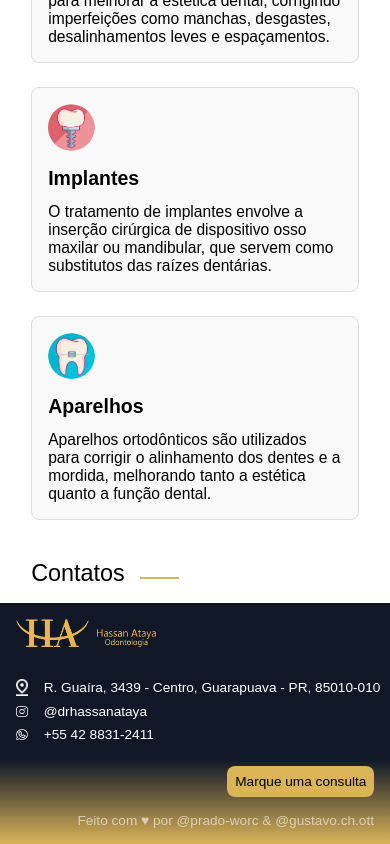
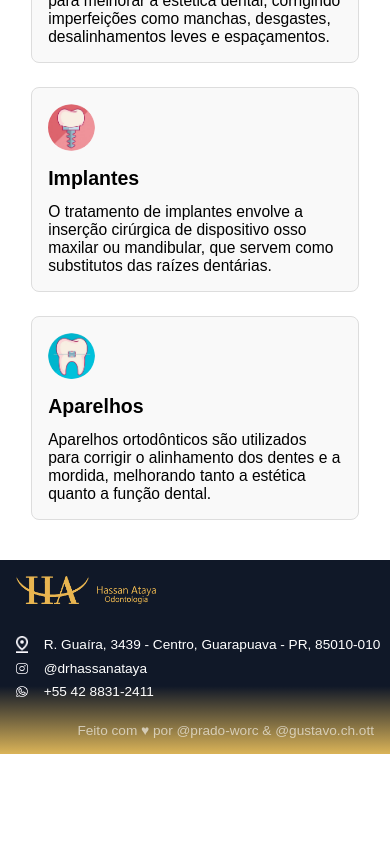
Before and after one commit to Worcnaz-Kyouma/Ataya-LP, a React (Vite) app: page / in a window 390 px wide. Shown: the part 2287-3131 px from the top of the page. After the commit the page ends 3041 px from the top, so only its background shows below. Built offline with nearby package versions, Linux system fonts and the light colour scheme; a web font is replaced by a local one.

Commit message:
Preparing for deployment

```diff
--- a/src/components/Footer/Footer.css
+++ b/src/components/Footer/Footer.css
@@ -116,14 +116,7 @@ footer .content {
         margin-top: 8px;
     }
 
-    .consult-btn-wrapper {
-        text-align: end;
-        margin-right: 4vw;
-
-        margin-bottom: 4vw;
-    }
-
-    .consult-btn {
-        font-size: 3.5vw !important;
+    .creditos {
+        margin-top: 24px;
     }
 }
--- a/src/components/Footer/Footer.jsx
+++ b/src/components/Footer/Footer.jsx
@@ -3,10 +3,8 @@ import "./Footer.css"
 
 export default function Footer({ isMobile }) {
     return <footer id="footer">
-        {!isMobile
-            ? <Title>Nossa localização</Title>
-            : <Title>Contatos</Title>
-        }
+        {!isMobile && <Title>Nossa localização</Title>}
+
         <div className="content">
             <img src="./localizacao.png" alt="R. Guaíra, 3439 - Centro, Guarapuava - PR, 85010-010" className="localizacao"/>
             <div className="footer-data">
@@ -27,7 +25,7 @@ export default function Footer({ isMobile }) {
                         <img src="./icon/whatsapp.png" alt="whatsapp" />
                         <p>+55 42 8831-2411</p>
                     </span>
-                    <div className="consult-btn-wrapper"><a href="https://wa.me/5542988312411" target="_blank"><button className="main-button consult-btn">Marque uma consulta</button></a></div>
+                    {!isMobile && <div className="consult-btn-wrapper"><a href="https://wa.me/5542988312411" target="_blank"><button className="main-button consult-btn">Marque uma consulta</button></a></div>}
                 </div>
                 <span className="creditos">Feito com &#9829; por @prado-worc & @gustavo.ch.ott</span>
             </div>
```
